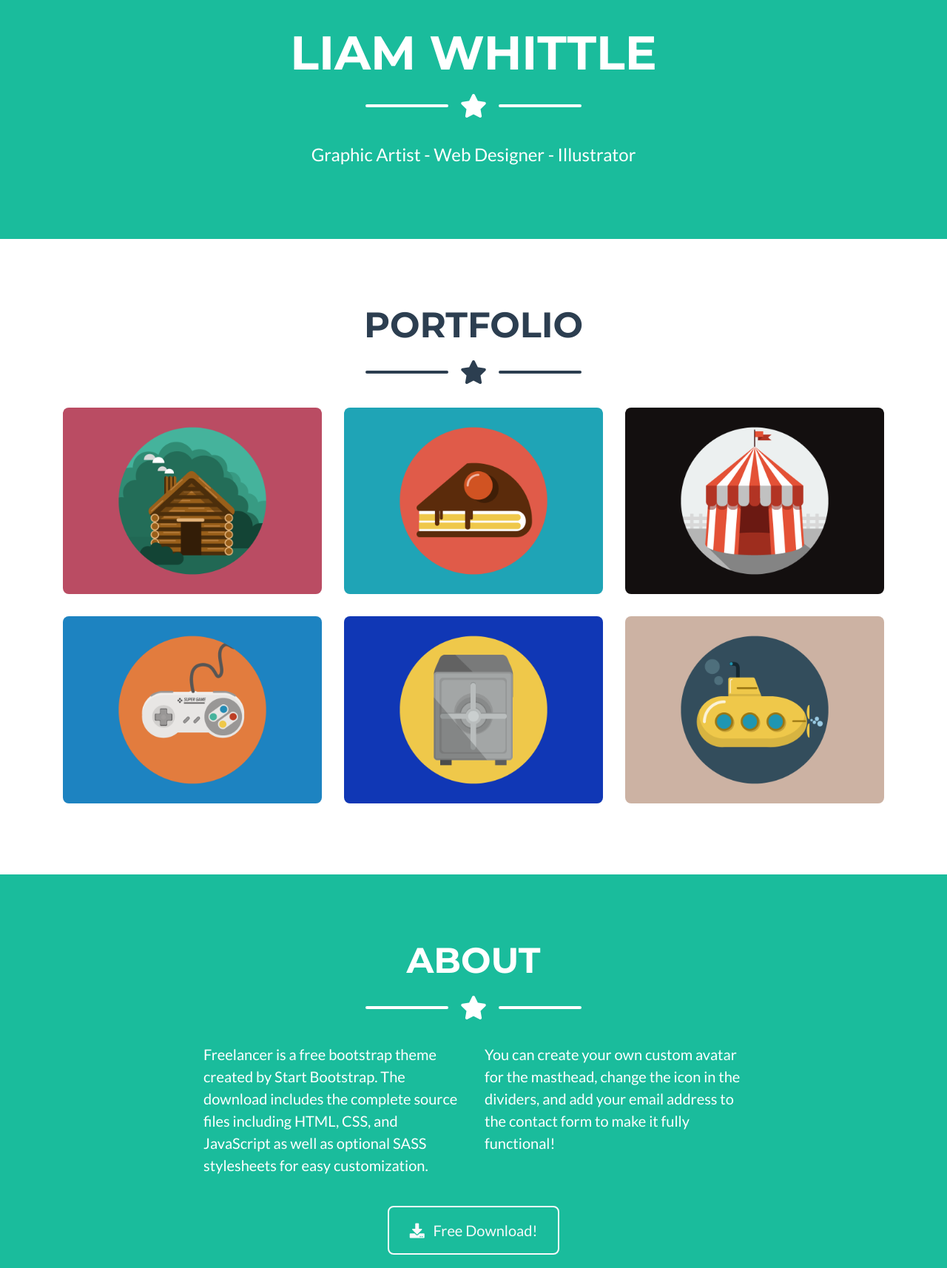
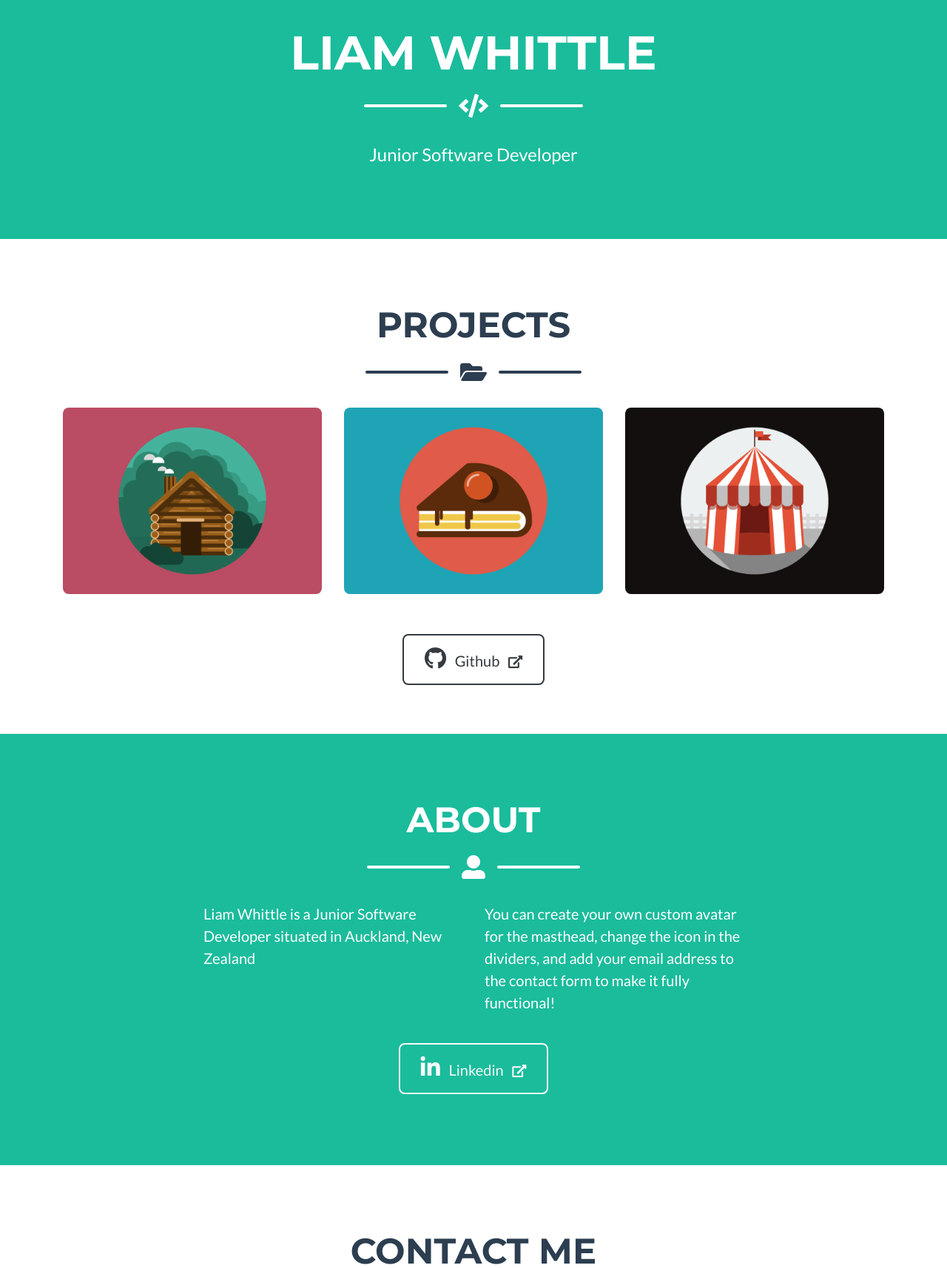
Before and after one commit to Liam-Whittle/Liam-Whittle.github.io, a website with bundled scripts: page index.html in a window 1280 px wide. Shown: the part 460-2174 px from the top of the page at 74% size. Built offline with nearby package versions, Linux system fonts and the light colour scheme.

Commit message:
Index update(icons) + favicon

```diff
--- a/index.html
+++ b/index.html
@@ -13,10 +13,14 @@
   <!-- Custom fonts for this theme -->
   <link href="vendor/fontawesome-free/css/all.min.css" rel="stylesheet" type="text/css">
   <link href="https://fonts.googleapis.com/css?family=Montserrat:400,700" rel="stylesheet" type="text/css">
-  <link href="https://fonts.googleapis.com/css?family=Lato:400,700,400italic,700italic" rel="stylesheet" type="text/css">
+  <link href="https://fonts.googleapis.com/css?family=Lato:400,700,400italic,700italic" rel="stylesheet"
+    type="text/css">
 
   <!-- Theme CSS -->
   <link href="css/freelancer.min.css" rel="stylesheet">
+
+  <!-- Favicon -->
+  <link rel="icon" type="image/png" href="favicon.png" />
 
 </head>
 
@@ -26,7 +30,9 @@
   <nav class="navbar navbar-expand-lg bg-secondary text-uppercase fixed-top" id="mainNav">
     <div class="container">
       <a class="navbar-brand js-scroll-trigger" href="#page-top">Liam Whittle</a>
-      <button class="navbar-toggler navbar-toggler-right text-uppercase font-weight-bold bg-primary text-white rounded" type="button" data-toggle="collapse" data-target="#navbarResponsive" aria-controls="navbarResponsive" aria-expanded="false" aria-label="Toggle navigation">
+      <button class="navbar-toggler navbar-toggler-right text-uppercase font-weight-bold bg-primary text-white rounded"
+        type="button" data-toggle="collapse" data-target="#navbarResponsive" aria-controls="navbarResponsive"
+        aria-expanded="false" aria-label="Toggle navigation">
         Menu
         <i class="fas fa-bars"></i>
       </button>
@@ -60,13 +66,13 @@
       <div class="divider-custom divider-light">
         <div class="divider-custom-line"></div>
         <div class="divider-custom-icon">
-          <i class="fas fa-star"></i>
+          <i class="fas fa-code"></i>
         </div>
         <div class="divider-custom-line"></div>
       </div>
 
       <!-- Masthead Subheading -->
-      <p class="masthead-subheading font-weight-light mb-0">Graphic Artist - Web Designer - Illustrator</p>
+      <p class="masthead-subheading font-weight-light mb-0">Junior Software Developer</p>
 
     </div>
   </header>
@@ -76,13 +82,13 @@
     <div class="container">
 
       <!-- Portfolio Section Heading -->
-      <h2 class="page-section-heading text-center text-uppercase text-secondary mb-0">Portfolio</h2>
+      <h2 class="page-section-heading text-center text-uppercase text-secondary mb-0">Projects</h2>
 
       <!-- Icon Divider -->
       <div class="divider-custom">
         <div class="divider-custom-line"></div>
         <div class="divider-custom-icon">
-          <i class="fas fa-star"></i>
+          <i class="fas fa-folder-open"></i>
         </div>
         <div class="divider-custom-line"></div>
       </div>
@@ -126,45 +132,16 @@
           </div>
         </div>
 
-        <!-- Portfolio Item 4 -->
-        <div class="col-md-6 col-lg-4">
-          <div class="portfolio-item mx-auto" data-toggle="modal" data-target="#portfolioModal4">
-            <div class="portfolio-item-caption d-flex align-items-center justify-content-center h-100 w-100">
-              <div class="portfolio-item-caption-content text-center text-white">
-                <i class="fas fa-plus fa-3x"></i>
-              </div>
-            </div>
-            <img class="img-fluid" src="img/portfolio/game.png" alt="">
-          </div>
-        </div>
-
-        <!-- Portfolio Item 5 -->
-        <div class="col-md-6 col-lg-4">
-          <div class="portfolio-item mx-auto" data-toggle="modal" data-target="#portfolioModal5">
-            <div class="portfolio-item-caption d-flex align-items-center justify-content-center h-100 w-100">
-              <div class="portfolio-item-caption-content text-center text-white">
-                <i class="fas fa-plus fa-3x"></i>
-              </div>
-            </div>
-            <img class="img-fluid" src="img/portfolio/safe.png" alt="">
-          </div>
-        </div>
-
-        <!-- Portfolio Item 6 -->
-        <div class="col-md-6 col-lg-4">
-          <div class="portfolio-item mx-auto" data-toggle="modal" data-target="#portfolioModal6">
-            <div class="portfolio-item-caption d-flex align-items-center justify-content-center h-100 w-100">
-              <div class="portfolio-item-caption-content text-center text-white">
-                <i class="fas fa-plus fa-3x"></i>
-              </div>
-            </div>
-            <img class="img-fluid" src="img/portfolio/submarine.png" alt="">
-          </div>
-        </div>
-
       </div>
       <!-- /.row -->
 
+    </div>
+    <div class="text-center mt-4">
+      <a class="btn btn-xl btn-outline-dark" href="https://github.com">
+        <i style="font-size: 30px" class="fab fa-github"></i>
+          &nbsp Github &nbsp
+        <i style="font-size: 17px" class="fas fa-external-link-alt"></i>
+      </a>
     </div>
   </section>
 
@@ -179,7 +156,7 @@
       <div class="divider-custom divider-light">
         <div class="divider-custom-line"></div>
         <div class="divider-custom-icon">
-          <i class="fas fa-star"></i>
+          <i class="fas fa-user-alt"></i>
         </div>
         <div class="divider-custom-line"></div>
       </div>
@@ -187,18 +164,20 @@
       <!-- About Section Content -->
       <div class="row">
         <div class="col-lg-4 ml-auto">
-          <p class="lead">Freelancer is a free bootstrap theme created by Start Bootstrap. The download includes the complete source files including HTML, CSS, and JavaScript as well as optional SASS stylesheets for easy customization.</p>
+          <p class="lead">Liam Whittle is a Junior Software Developer situated in Auckland, New Zealand</p>
         </div>
         <div class="col-lg-4 mr-auto">
-          <p class="lead">You can create your own custom avatar for the masthead, change the icon in the dividers, and add your email address to the contact form to make it fully functional!</p>
+          <p class="lead">You can create your own custom avatar for the masthead, change the icon in the dividers, and
+            add your email address to the contact form to make it fully functional!</p>
         </div>
       </div>
 
       <!-- About Section Button -->
       <div class="text-center mt-4">
-        <a class="btn btn-xl btn-outline-light" href="https://startbootstrap.com/themes/freelancer/">
-          <i class="fas fa-download mr-2"></i>
-          Free Download!
+        <a class="btn btn-xl btn-outline-light" href="https://www.linkedin.com/in/liamnz/">
+          <i style="font-size: 30px" class="fab fa-linkedin-in"></i>
+            &nbsp Linkedin &nbsp
+          <i style="font-size: 17px" class="fas fa-external-link-alt"></i>
         </a>
       </div>
 
@@ -216,7 +195,7 @@
       <div class="divider-custom">
         <div class="divider-custom-line"></div>
         <div class="divider-custom-icon">
-          <i class="fas fa-star"></i>
+          <i class="fas fa-envelope"></i>
         </div>
         <div class="divider-custom-line"></div>
       </div>
@@ -229,28 +208,32 @@
             <div class="control-group">
               <div class="form-group floating-label-form-group controls mb-0 pb-2">
                 <label>Name</label>
-                <input class="form-control" id="name" type="text" placeholder="Name" required="required" data-validation-required-message="Please enter your name.">
+                <input class="form-control" id="name" type="text" placeholder="Name" required="required"
+                  data-validation-required-message="Please enter your name.">
                 <p class="help-block text-danger"></p>
               </div>
             </div>
             <div class="control-group">
               <div class="form-group floating-label-form-group controls mb-0 pb-2">
                 <label>Email Address</label>
-                <input class="form-control" id="email" type="email" placeholder="Email Address" required="required" data-validation-required-message="Please enter your email address.">
+                <input class="form-control" id="email" type="email" placeholder="Email Address" required="required"
+                  data-validation-required-message="Please enter your email address.">
                 <p class="help-block text-danger"></p>
               </div>
             </div>
             <div class="control-group">
               <div class="form-group floating-label-form-group controls mb-0 pb-2">
                 <label>Phone Number</label>
-                <input class="form-control" id="phone" type="tel" placeholder="Phone Number" required="required" data-validation-required-message="Please enter your phone number.">
+                <input class="form-control" id="phone" type="tel" placeholder="Phone Number" required="required"
+                  data-validation-required-message="Please enter your phone number.">
                 <p class="help-block text-danger"></p>
               </div>
             </div>
             <div class="control-group">
               <div class="form-group floating-label-form-group controls mb-0 pb-2">
                 <label>Message</label>
-                <textarea class="form-control" id="message" rows="5" placeholder="Message" required="required" data-validation-required-message="Please enter a message."></textarea>
+                <textarea class="form-control" id="message" rows="5" placeholder="Message" required="required"
+                  data-validation-required-message="Please enter a message."></textarea>
                 <p class="help-block text-danger"></p>
               </div>
             </div>
@@ -280,7 +263,7 @@
 
         <!-- Footer Social Icons -->
         <div class="col-lg-4 mb-5 mb-lg-0">
-          <h4 class="text-uppercase mb-4">Around the Web</h4>
+          <h4 class="text-uppercase mb-4">Social Media</h4>
           <a class="btn btn-outline-light btn-social mx-1" href="#">
             <i class="fab fa-fw fa-facebook-f"></i>
           </a>
@@ -309,7 +292,7 @@
   <!-- Copyright Section -->
   <section class="copyright py-4 text-center text-white">
     <div class="container">
-      <small>Copyright &copy; Your Website 2019</small>
+      <small>Copyright &copy; Liam Whittle 2020</small>
     </div>
   </section>
 
@@ -323,7 +306,8 @@
   <!-- Portfolio Modals -->
 
   <!-- Portfolio Modal 1 -->
-  <div class="portfolio-modal modal fade" id="portfolioModal1" tabindex="-1" role="dialog" aria-labelledby="portfolioModal1Label" aria-hidden="true">
+  <div class="portfolio-modal modal fade" id="portfolioModal1" tabindex="-1" role="dialog"
+    aria-labelledby="portfolioModal1Label" aria-hidden="true">
     <div class="modal-dialog modal-xl" role="document">
       <div class="modal-content">
         <button type="button" class="close" data-dismiss="modal" aria-label="Close">
@@ -348,7 +332,9 @@
                 <!-- Portfolio Modal - Image -->
                 <img class="img-fluid rounded mb-5" src="img/portfolio/cabin.png" alt="">
                 <!-- Portfolio Modal - Text -->
-                <p class="mb-5">Lorem ipsum dolor sit amet, consectetur adipisicing elit. Mollitia neque assumenda ipsam nihil, molestias magnam, recusandae quos quis inventore quisquam velit asperiores, vitae? Reprehenderit soluta, eos quod consequuntur itaque. Nam.</p>
+                <p class="mb-5">Lorem ipsum dolor sit amet, consectetur adipisicing elit. Mollitia neque assumenda ipsam
+                  nihil, molestias magnam, recusandae quos quis inventore quisquam velit asperiores, vitae?
+                  Reprehenderit soluta, eos quod consequuntur itaque. Nam.</p>
                 <button class="btn btn-primary" href="#" data-dismiss="modal">
                   <i class="fas fa-times fa-fw"></i>
                   Close Window
@@ -362,7 +348,8 @@
   </div>
 
   <!-- Portfolio Modal 2 -->
-  <div class="portfolio-modal modal fade" id="portfolioModal2" tabindex="-1" role="dialog" aria-labelledby="portfolioModal2Label" aria-hidden="true">
+  <div class="portfolio-modal modal fade" id="portfolioModal2" tabindex="-1" role="dialog"
+    aria-labelledby="portfolioModal2Label" aria-hidden="true">
     <div class="modal-dialog modal-xl" role="document">
       <div class="modal-content">
         <button type="button" class="close" data-dismiss="modal" aria-label="Close">
@@ -387,7 +374,9 @@
                 <!-- Portfolio Modal - Image -->
                 <img class="img-fluid rounded mb-5" src="img/portfolio/cake.png" alt="">
                 <!-- Portfolio Modal - Text -->
-                <p class="mb-5">Lorem ipsum dolor sit amet, consectetur adipisicing elit. Mollitia neque assumenda ipsam nihil, molestias magnam, recusandae quos quis inventore quisquam velit asperiores, vitae? Reprehenderit soluta, eos quod consequuntur itaque. Nam.</p>
+                <p class="mb-5">Lorem ipsum dolor sit amet, consectetur adipisicing elit. Mollitia neque assumenda ipsam
+                  nihil, molestias magnam, recusandae quos quis inventore quisquam velit asperiores, vitae?
+                  Reprehenderit soluta, eos quod consequuntur itaque. Nam.</p>
                 <button class="btn btn-primary" href="#" data-dismiss="modal">
                   <i class="fas fa-times fa-fw"></i>
                   Close Window
@@ -401,7 +390,8 @@
   </div>
 
   <!-- Portfolio Modal 3 -->
-  <div class="portfolio-modal modal fade" id="portfolioModal3" tabindex="-1" role="dialog" aria-labelledby="portfolioModal3Label" aria-hidden="true">
+  <div class="portfolio-modal modal fade" id="portfolioModal3" tabindex="-1" role="dialog"
+    aria-labelledby="portfolioModal3Label" aria-hidden="true">
     <div class="modal-dialog modal-xl" role="document">
       <div class="modal-content">
         <button type="button" class="close" data-dismiss="modal" aria-label="Close">
@@ -426,7 +416,9 @@
                 <!-- Portfolio Modal - Image -->
                 <img class="img-fluid rounded mb-5" src="img/portfolio/circus.png" alt="">
                 <!-- Portfolio Modal - Text -->
-                <p class="mb-5">Lorem ipsum dolor sit amet, consectetur adipisicing elit. Mollitia neque assumenda ipsam nihil, molestias magnam, recusandae quos quis inventore quisquam velit asperiores, vitae? Reprehenderit soluta, eos quod consequuntur itaque. Nam.</p>
+                <p class="mb-5">Lorem ipsum dolor sit amet, consectetur adipisicing elit. Mollitia neque assumenda ipsam
+                  nihil, molestias magnam, recusandae quos quis inventore quisquam velit asperiores, vitae?
+                  Reprehenderit soluta, eos quod consequuntur itaque. Nam.</p>
                 <button class="btn btn-primary" href="#" data-dismiss="modal">
                   <i class="fas fa-times fa-fw"></i>
                   Close Window
@@ -440,7 +432,8 @@
   </div>
 
   <!-- Portfolio Modal 4 -->
-  <div class="portfolio-modal modal fade" id="portfolioModal4" tabindex="-1" role="dialog" aria-labelledby="portfolioModal4Label" aria-hidden="true">
+  <div class="portfolio-modal modal fade" id="portfolioModal4" tabindex="-1" role="dialog"
+    aria-labelledby="portfolioModal4Label" aria-hidden="true">
     <div class="modal-dialog modal-xl" role="document">
       <div class="modal-content">
         <button type="button" class="close" data-dismiss="modal" aria-label="Close">
@@ -465,7 +458,9 @@
                 <!-- Portfolio Modal - Image -->
                 <img class="img-fluid rounded mb-5" src="img/portfolio/game.png" alt="">
                 <!-- Portfolio Modal - Text -->
-                <p class="mb-5">Lorem ipsum dolor sit amet, consectetur adipisicing elit. Mollitia neque assumenda ipsam nihil, molestias magnam, recusandae quos quis inventore quisquam velit asperiores, vitae? Reprehenderit soluta, eos quod consequuntur itaque. Nam.</p>
+                <p class="mb-5">Lorem ipsum dolor sit amet, consectetur adipisicing elit. Mollitia neque assumenda ipsam
+                  nihil, molestias magnam, recusandae quos quis inventore quisquam velit asperiores, vitae?
+                  Reprehenderit soluta, eos quod consequuntur itaque. Nam.</p>
                 <button class="btn btn-primary" href="#" data-dismiss="modal">
                   <i class="fas fa-times fa-fw"></i>
                   Close Window
@@ -479,7 +474,8 @@
   </div>
 
   <!-- Portfolio Modal 5 -->
-  <div class="portfolio-modal modal fade" id="portfolioModal5" tabindex="-1" role="dialog" aria-labelledby="portfolioModal5Label" aria-hidden="true">
+  <div class="portfolio-modal modal fade" id="portfolioModal5" tabindex="-1" role="dialog"
+    aria-labelledby="portfolioModal5Label" aria-hidden="true">
     <div class="modal-dialog modal-xl" role="document">
       <div class="modal-content">
         <button type="button" class="close" data-dismiss="modal" aria-label="Close">
@@ -504,7 +500,9 @@
                 <!-- Portfolio Modal - Image -->
                 <img class="img-fluid rounded mb-5" src="img/portfolio/safe.png" alt="">
                 <!-- Portfolio Modal - Text -->
-                <p class="mb-5">Lorem ipsum dolor sit amet, consectetur adipisicing elit. Mollitia neque assumenda ipsam nihil, molestias magnam, recusandae quos quis inventore quisquam velit asperiores, vitae? Reprehenderit soluta, eos quod consequuntur itaque. Nam.</p>
+                <p class="mb-5">Lorem ipsum dolor sit amet, consectetur adipisicing elit. Mollitia neque assumenda ipsam
+                  nihil, molestias magnam, recusandae quos quis inventore quisquam velit asperiores, vitae?
+                  Reprehenderit soluta, eos quod consequuntur itaque. Nam.</p>
                 <button class="btn btn-primary" href="#" data-dismiss="modal">
                   <i class="fas fa-times fa-fw"></i>
                   Close Window
@@ -518,7 +516,8 @@
   </div>
 
   <!-- Portfolio Modal 6 -->
-  <div class="portfolio-modal modal fade" id="portfolioModal6" tabindex="-1" role="dialog" aria-labelledby="portfolioModal6Label" aria-hidden="true">
+  <div class="portfolio-modal modal fade" id="portfolioModal6" tabindex="-1" role="dialog"
+    aria-labelledby="portfolioModal6Label" aria-hidden="true">
     <div class="modal-dialog modal-xl" role="document">
       <div class="modal-content">
         <button type="button" class="close" data-dismiss="modal" aria-label="Close">
@@ -543,7 +542,9 @@
                 <!-- Portfolio Modal - Image -->
                 <img class="img-fluid rounded mb-5" src="img/portfolio/submarine.png" alt="">
                 <!-- Portfolio Modal - Text -->
-                <p class="mb-5">Lorem ipsum dolor sit amet, consectetur adipisicing elit. Mollitia neque assumenda ipsam nihil, molestias magnam, recusandae quos quis inventore quisquam velit asperiores, vitae? Reprehenderit soluta, eos quod consequuntur itaque. Nam.</p>
+                <p class="mb-5">Lorem ipsum dolor sit amet, consectetur adipisicing elit. Mollitia neque assumenda ipsam
+                  nihil, molestias magnam, recusandae quos quis inventore quisquam velit asperiores, vitae?
+                  Reprehenderit soluta, eos quod consequuntur itaque. Nam.</p>
                 <button class="btn btn-primary" href="#" data-dismiss="modal">
                   <i class="fas fa-times fa-fw"></i>
                   Close Window
```
Also changed, not shown: favicon.png (added).
